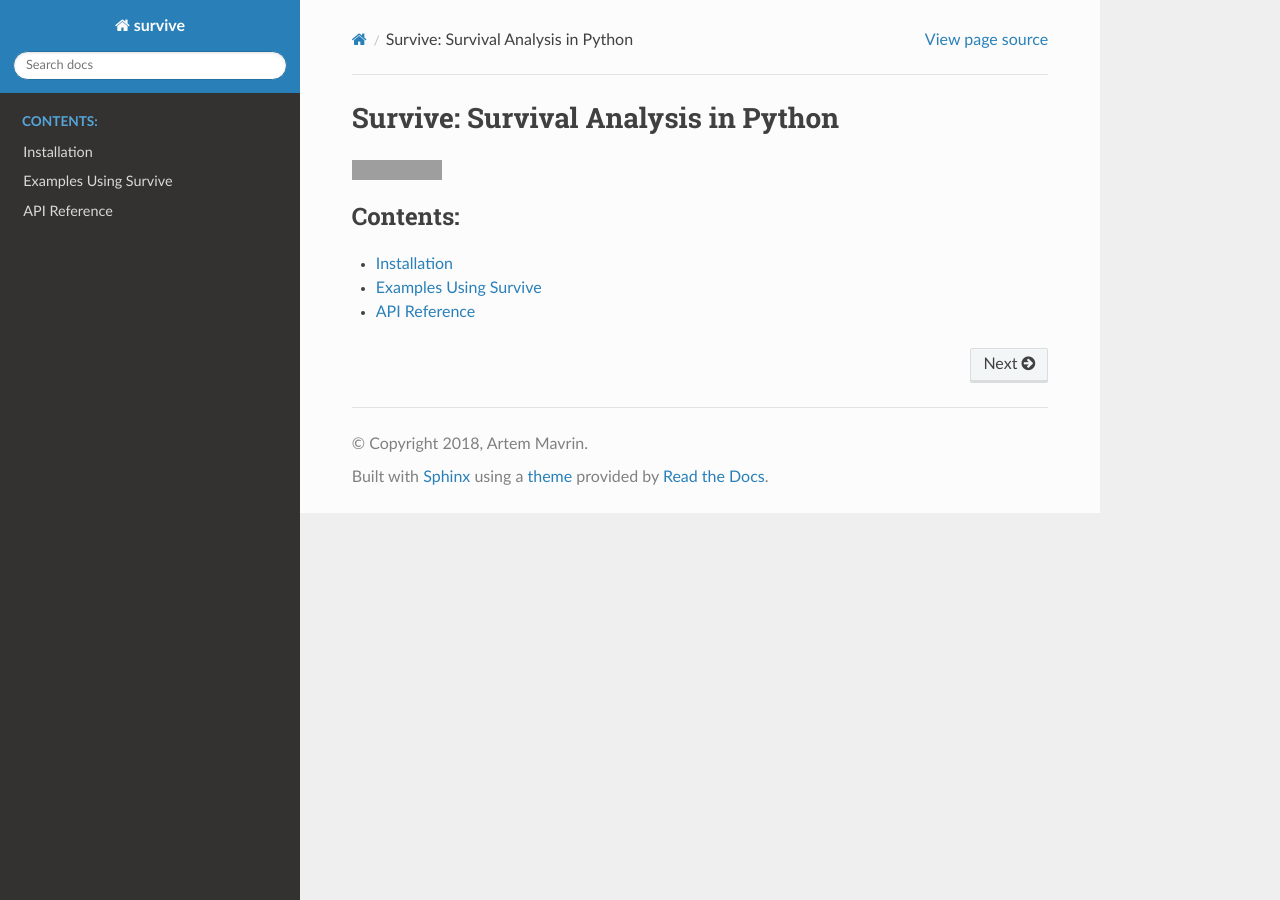
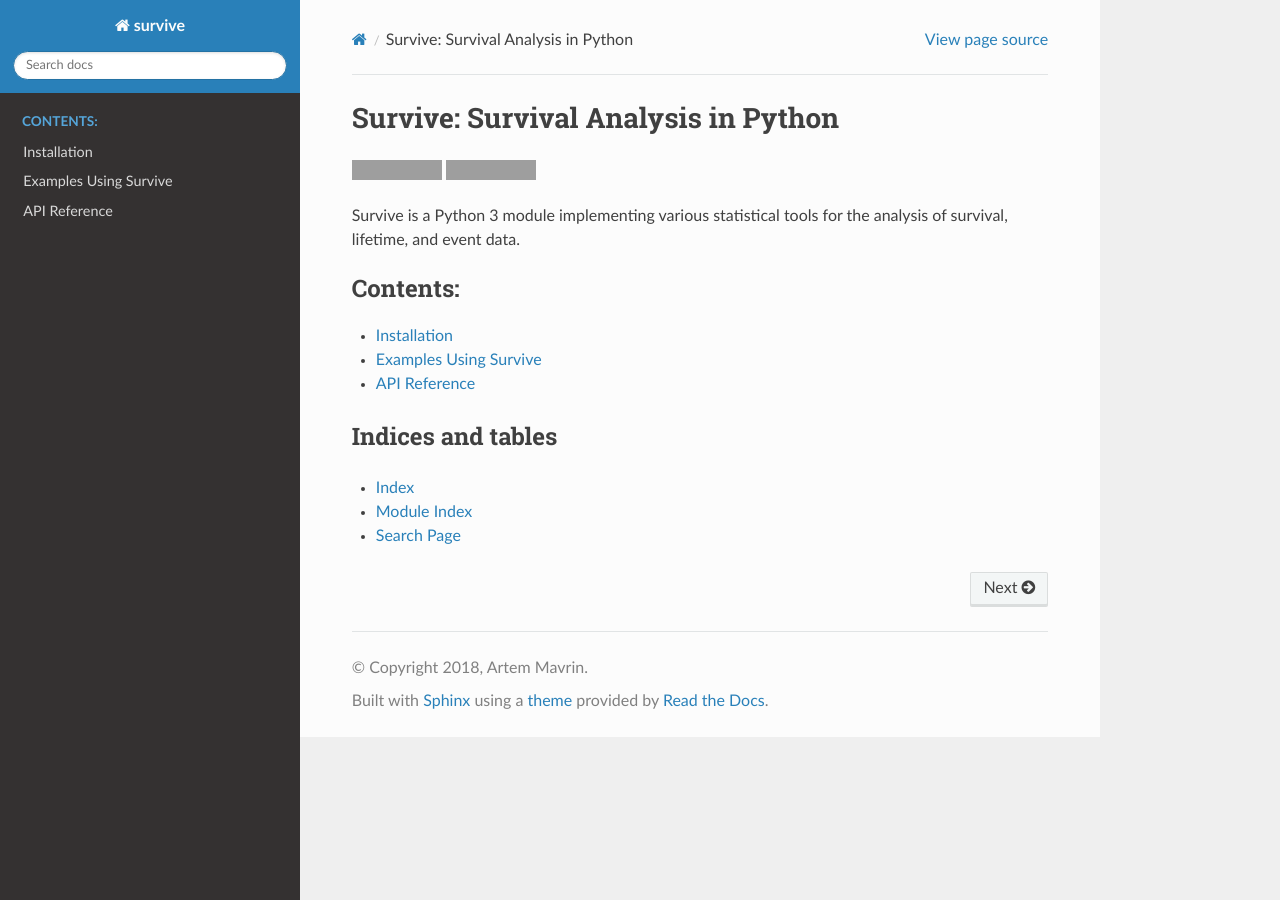
Before and after one commit to artemmavrin/survive, a Sphinx documentation site: the page built from doc/source/index.rst, in a window 1280 px wide. Built offline with Sphinx 7.4.7 and the Read the Docs theme 2.0.0, drawn with Linux system fonts in a browser that asks for light colours; grey boxes are pictures that could not be loaded.

Commit message:
doc: updated index.rst

```diff
--- a/doc/source/index.rst
+++ b/doc/source/index.rst
@@ -4,6 +4,12 @@ Survive: Survival Analysis in Python
 
 .. image:: https://badge.fury.io/py/survive.svg
     :target: https://badge.fury.io/py/survive
+.. image:: https://readthedocs.org/projects/survive-python/badge/?version=latest
+    :target: https://survive-python.readthedocs.io/?badge=latest
+    :alt: Documentation Status
+
+Survive is a Python 3 module implementing various statistical tools for the
+analysis of survival, lifetime, and event data.
 
 .. toctree::
     :maxdepth: 1
@@ -12,3 +18,10 @@ Survive: Survival Analysis in Python
     installation
     examples
     api
+
+Indices and tables
+==================
+
+* :ref:`genindex`
+* :ref:`modindex`
+* :ref:`search`
```
